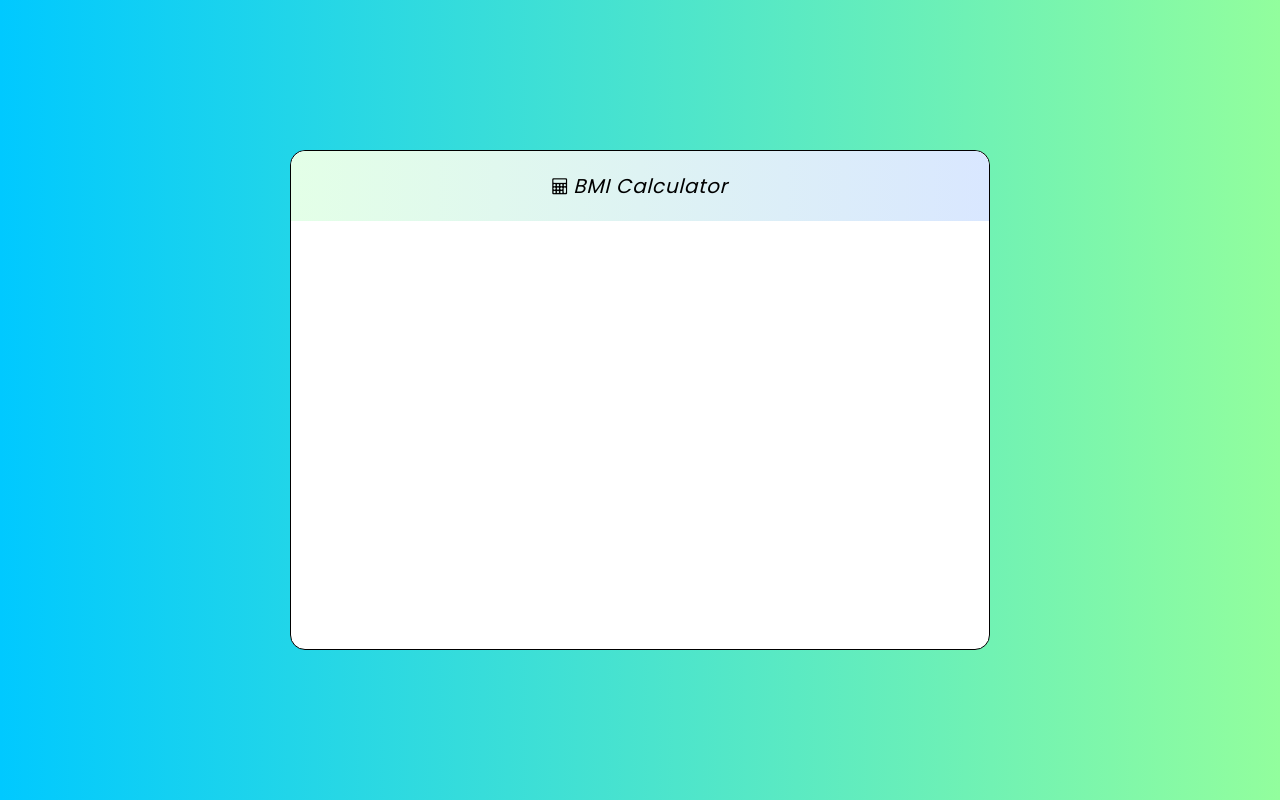
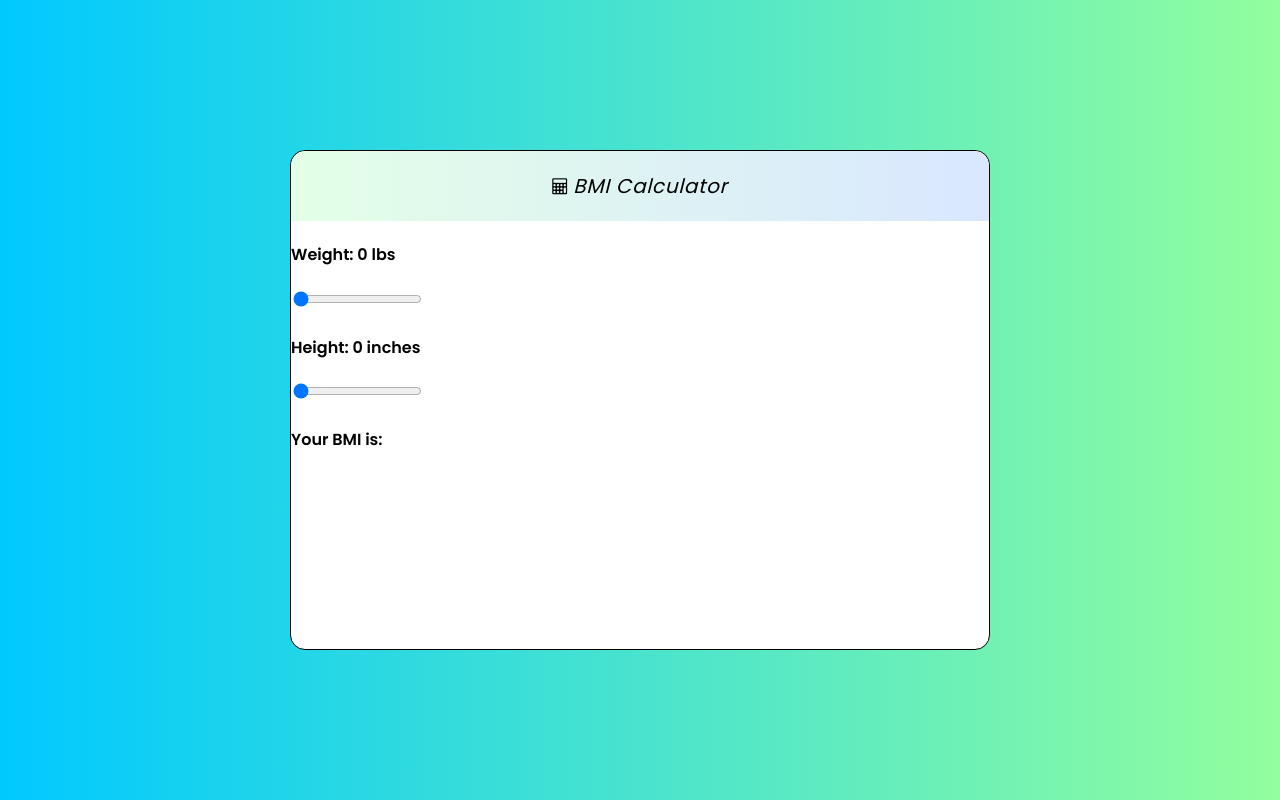
Before and after one commit to hollowayjenelle/bmi-calculator, a React (Create React App) app: page / in a window 1280 px wide. Built offline with nearby package versions, Linux system fonts and the light colour scheme; the HTML template or start-up script is replaced by a standard one.

Commit message:
add range sliders to Calculator.tsx

```diff
--- a/src/App.tsx
+++ b/src/App.tsx
@@ -1,12 +1,14 @@
 import React from 'react';
 import './App.css';
 import Header from './components/Header';
+import Calculator from './components/Calculator';
 
 function App() {
   return (
     <div className="App">
       <div className='main-section'>
         <Header/>
+        <Calculator/>
       </div>
     </div>
   );
--- a/src/components/Calculator.tsx
+++ b/src/components/Calculator.tsx
@@ -1,10 +1,49 @@
-import {FC, useState} from 'react';
+import React, {FC, useState, useMemo} from 'react';
 
 const Calculator: FC = () => {
+    const [weight, setWeight] = useState<number>(0)
+    const [height, setHeight] = useState<number>(0)
+
+    const BMI = useMemo(() => calculateBMI(), [weight, height])
+
+    function calculateBMI(){
+        return Math.round(703 * weight / (Math.pow(height, 2)))
+    }
+
+    function changeWeight(event: React.ChangeEvent<HTMLInputElement>){
+        setWeight(Number(event.target.value))
+    }
+
+    function changeHeight(event: React.ChangeEvent<HTMLInputElement>){
+        setHeight(Number(event.target.value))
+    }
 
     return (
         <div>
-
+            <h4>Weight: {weight} lbs</h4>
+            <input
+                type="range"
+                name="weight"
+                value={weight}
+                onChange={changeWeight}
+                min={1}
+                max={1000}
+                step={1} >
+            </input>
+            <h4>Height: {height} inches</h4>
+            <input
+                type="range"
+                name="height"
+                value={height}
+                onChange={changeHeight}
+                min={1}
+                max={1000}
+                step={1} >
+            </input>
+            <div>
+                <h4>Your BMI is:</h4>
+                {BMI > 0 && <p>{BMI}</p>}
+            </div>
         </div>
     );
 };
```
